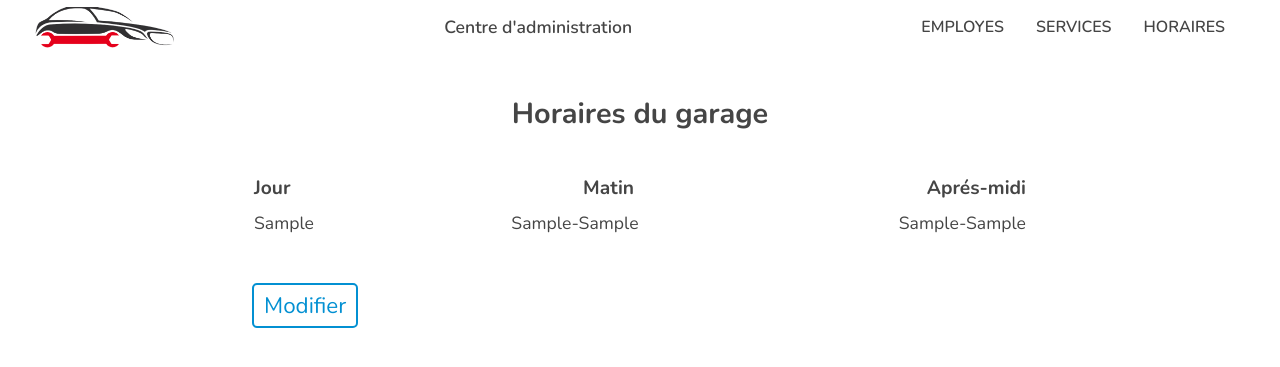
After one commit to JeremyTdr/Garage-Auto, a PHP site: page /hours.php in a window 1280 px wide. The commit adds this page. Shown: the top 367 px of the page. Run offline with PHP 8.4, Linux system fonts and the light colour scheme; the visitor is signed in with stand-in values (Sample User, id 1); tables that the repository leaves empty or names only in its code hold one stand-in row (values such as "Sample post"); some libraries are stand-ins or nearby versions; some web fonts are replaced.

Commit message:
Hours page with table view added + some global style changes

```diff
--- a/actions/users/editEmployeesAction.php
+++ b/actions/users/editEmployeesAction.php
@@ -54,7 +54,7 @@ if(isset($_POST['editEmployee'])){
             echo '<script>
                     alert("La modification du compte à bien été effectuée");
                     window.location.href="admin.php";
-                </script>';
+                 </script>';
         }
 
     } else {
--- a/admin.php
+++ b/admin.php
@@ -1,6 +1,7 @@
 <?php
+require('actions/securityAction.php');
+require('actions/users/getEmployeesAction.php');
 include 'pages/includes/html-head.php';
-require('actions/users/getEmployeesAction.php');
 ?>
 
     <body>
--- a/edit-employee.php
+++ b/edit-employee.php
@@ -1,7 +1,7 @@
 <?php
-    include 'pages/includes/html-head.php';
     require('actions/securityAction.php');
     require('actions/users/editEmployeesAction.php');
+    include 'pages/includes/html-head.php';
 ?>
 
     <body>
--- /dev/null
+++ b/hours.php
@@ -0,0 +1,37 @@
+<?php
+require('actions/securityAction.php');
+require('./actions/schedules/getSchedules.php');
+include 'pages/includes/html-head.php';
+?>
+
+    <body>
+        <?php include 'pages/includes/navbar-admin.php'; ?>
+
+        <div class="admin-section hours-management">
+
+                <div class="admin-title">Horaires du garage</div>
+
+                <table class="schedules-table">
+                    <tr class="table-titles">
+                        <th>Jour</th>
+                        <th>Matin</th>
+                        <th>Aprés-midi</th>
+                    </tr>
+
+                    <?php while($schedule = $getSchedules->fetch()){?>
+                        <tr class="table-contents">
+                            <td class="schedule-day"><?= $schedule['day']; ?></td>
+                            <td class="schedule-day"><?php if($schedule['open_am'] == 'Fermé'){echo 'Fermé';} else { echo $schedule['open_am']; ?>-<?= $schedule['close_am']; }?></td>
+                            <td class="schedule-day"><?php if($schedule['open_pm'] == 'Fermé'){echo 'Fermé';} else { echo $schedule['open_pm']; ?>-<?= $schedule['close_pm']; }?></td>
+                        </tr>
+                    <?php } ?>
+                </table>
+
+                <a href="edit-hours.php" class="modify-btn">Modifier</a>
+        </div>
+
+        <!-- JS -->
+        <script src="./src/js/app.js"></script>
+
+    </body>
+</html>
--- a/pages/includes/footer.php
+++ b/pages/includes/footer.php
@@ -11,7 +11,7 @@
         </div>
 
         <div class="footer-schedules">
-            <h3>Horraires d'ouverture</h3>
+            <h3>Horaires d'ouverture</h3>
             <ul class="schedules-list">
                 <?php while($schedule = $getSchedules->fetch()){?>
                 <li class="schedule">
--- a/pages/includes/navbar-admin.php
+++ b/pages/includes/navbar-admin.php
@@ -6,7 +6,7 @@
     <div class="nav-items" id="nav-items">
         <a class="nav-item" href="/admin.php">Employes</a>
         <a class="nav-item" href="">Services</a>
-        <a class="nav-item" href="">Horraires</a>
+        <a class="nav-item" href="/hours.php">Horaires</a>
     </div>
 
     <i class="fas fa-bars burger-btn" id="burger-btn"></i>
--- a/src/sass/includes/_base.scss
+++ b/src/sass/includes/_base.scss
@@ -120,19 +120,47 @@ body {
       padding: 5px 10px;
       background-color: transparent;
       border-radius: 5px;
+      text-align: center;
     }
 
     .modify-btn {
       border: 2px solid #0390d2;
-      i {
-        color: #0390d2;
-      }
+      color: #0390d2;
     }
 
     .delete-btn {
       border: 2px solid $red;
-      i {
-        color: $red;
+      color: $red;
+    }
+
+    .schedules-table {
+      width: 100%;
+      margin: 0 auto 40px;
+
+      tr {
+        display: flex;
+
+        th {
+          font-size: 1.2rem;
+          margin-bottom: 10px;
+        }
+
+        td {
+          flex: 1;
+          font-size: 1.1rem;
+
+          &:nth-last-child(1) {
+            text-align: end;
+          }
+        }
+      }
+
+      .table-titles {
+        justify-content: space-between;
+      }
+
+      .table-contents {
+        margin-bottom: 6px;
       }
     }
   }
@@ -225,6 +253,26 @@ body {
       width: 600px;
     }
 
+    .admin-section {
+      max-width: 800px;
+      margin: 0 auto;
+
+      .modify-btn,
+      .delete-btn {
+        width: fit-content;
+      }
+
+      .modify-btn:hover {
+        background-color: #0390d2;
+        color: $white;
+      }
+
+      .delete-btn:hover {
+        background-color: $red;
+        color: $white;
+      }
+    }
+
     .modal {
       .modal-content {
         width: 70%;
--- a/src/sass/includes/_employees-mngt.scss
+++ b/src/sass/includes/_employees-mngt.scss
@@ -38,7 +38,7 @@
   }
   @media screen and (min-width: 700px) {
     .employees-list {
-      width: 80%;
+      width: 100%;
       margin: 40px auto;
       .list-item {
         .employee-infos {
--- a/src/style.css
+++ b/src/style.css
@@ -77,18 +77,39 @@ body .admin-section .delete-btn {
   padding: 5px 10px;
   background-color: transparent;
   border-radius: 5px;
+  text-align: center;
 }
 body .admin-section .modify-btn {
   border: 2px solid #0390d2;
-}
-body .admin-section .modify-btn i {
   color: #0390d2;
 }
 body .admin-section .delete-btn {
   border: 2px solid #d92332;
+  color: #d92332;
 }
-body .admin-section .delete-btn i {
-  color: #d92332;
+body .admin-section .schedules-table {
+  width: 100%;
+  margin: 0 auto 40px;
+}
+body .admin-section .schedules-table tr {
+  display: flex;
+}
+body .admin-section .schedules-table tr th {
+  font-size: 1.2rem;
+  margin-bottom: 10px;
+}
+body .admin-section .schedules-table tr td {
+  flex: 1;
+  font-size: 1.1rem;
+}
+body .admin-section .schedules-table tr td:nth-last-child(1) {
+  text-align: end;
+}
+body .admin-section .schedules-table .table-titles {
+  justify-content: space-between;
+}
+body .admin-section .schedules-table .table-contents {
+  margin-bottom: 6px;
 }
 body .errorMsg {
   margin-bottom: 20px;
@@ -179,6 +200,22 @@ body .modal.active {
   }
   body form {
     width: 600px;
+  }
+  body .admin-section {
+    max-width: 800px;
+    margin: 0 auto;
+  }
+  body .admin-section .modify-btn,
+  body .admin-section .delete-btn {
+    width: fit-content;
+  }
+  body .admin-section .modify-btn:hover {
+    background-color: #0390d2;
+    color: #ffffff;
+  }
+  body .admin-section .delete-btn:hover {
+    background-color: #d92332;
+    color: #ffffff;
   }
   body .modal .modal-content {
     width: 70%;
@@ -664,7 +701,7 @@ footer .footer-items .footer-contact .contact-infos .fas {
 }
 @media screen and (min-width: 700px) {
   .employees-management .employees-list {
-    width: 80%;
+    width: 100%;
     margin: 40px auto;
   }
   .employees-management .employees-list .list-item .employee-infos {
```
Also changed, not shown: actions/schedules/editSchedulesAction.php (added, +18 -0 lines), 1 other file.
